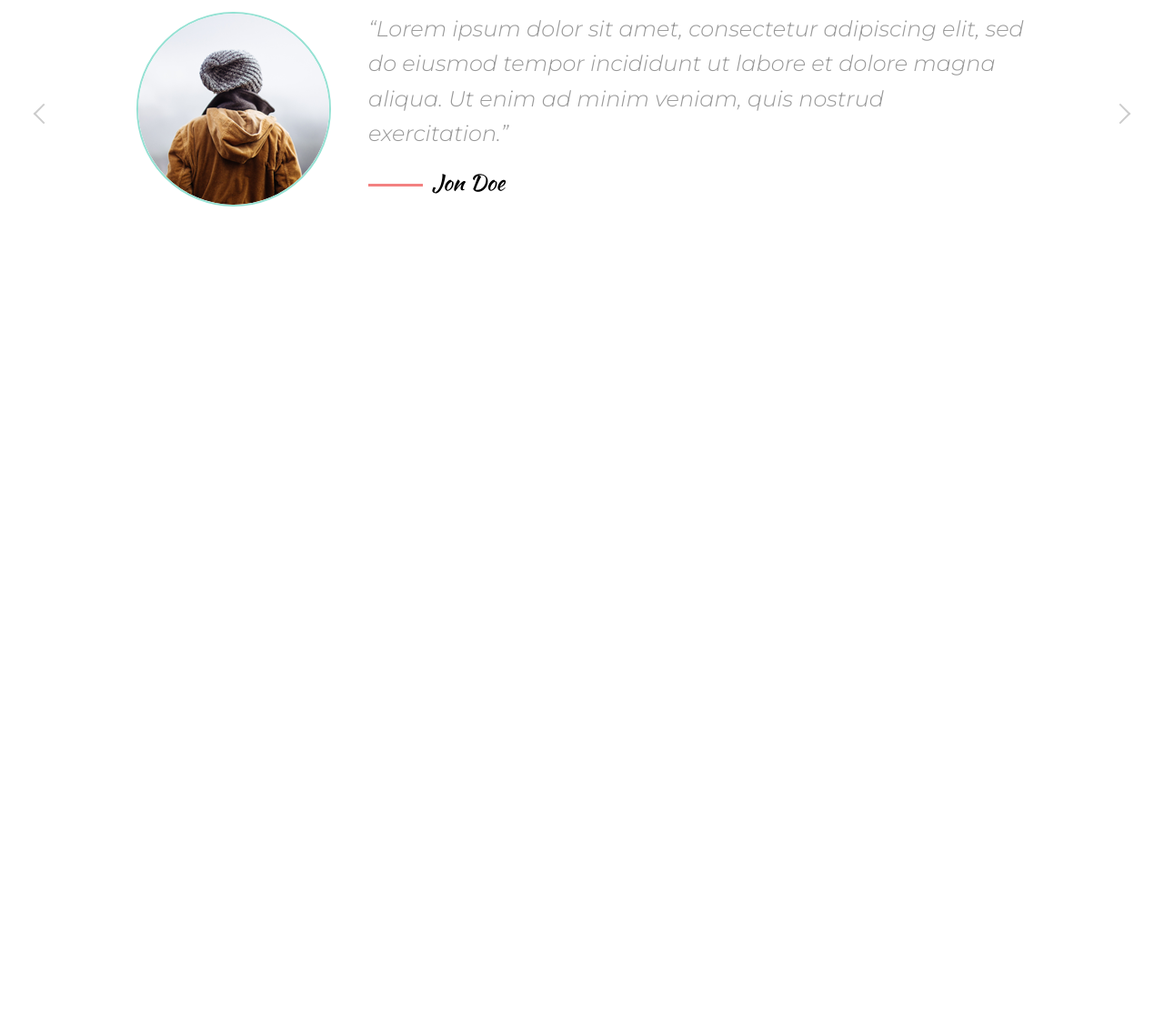
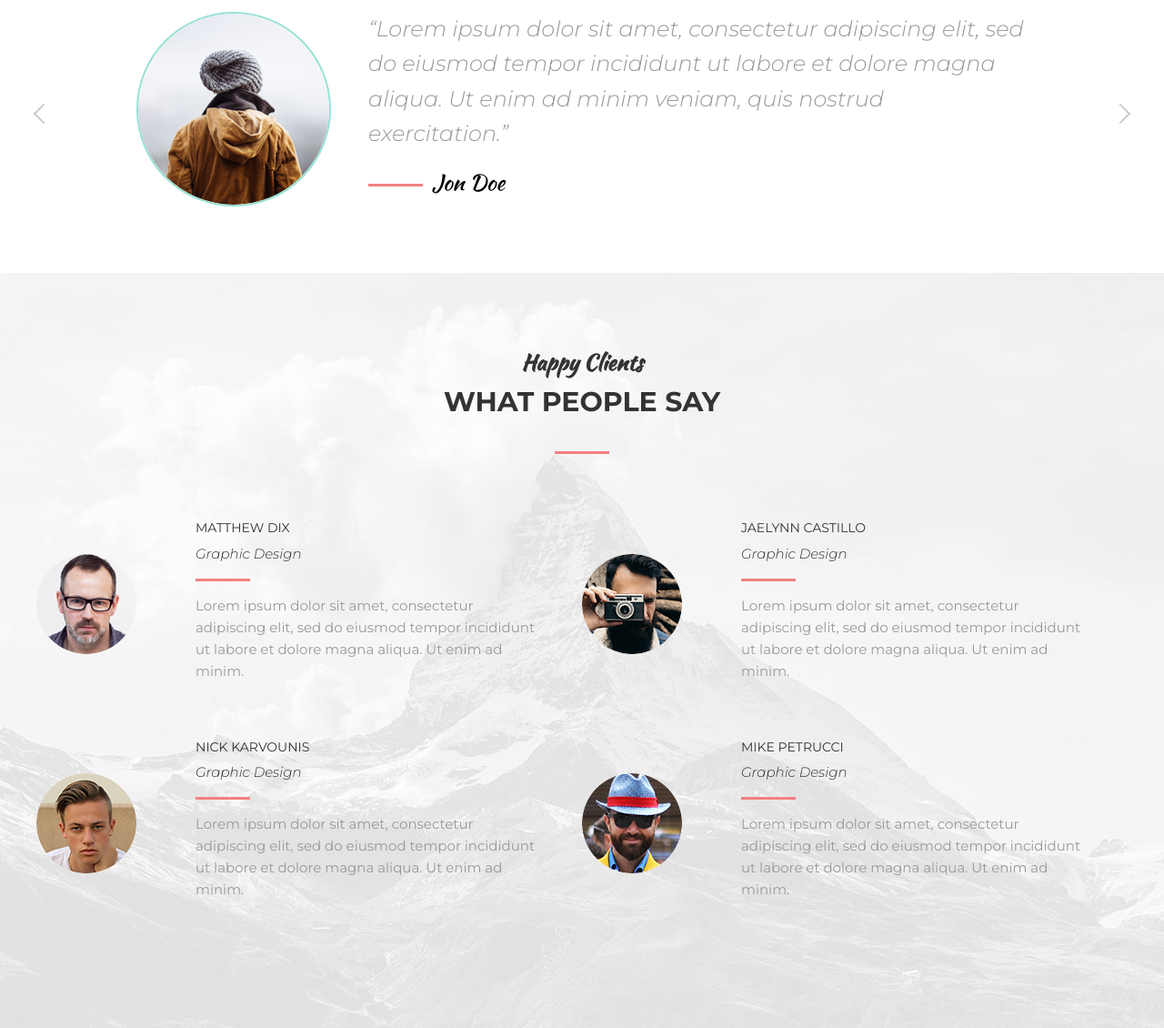
Before and after one commit to freejobers/Mogo, a plain HTML site: page index.html in a window 1280 px wide. Shown: the part 6668-7798 px from the top of the page at 91% size. Before the commit the page ends 6968 px from the top, so only its background shows below. Drawn offline with Linux system fonts and the light colour scheme.

Commit message:
add block clients

```diff
--- a/css/style.css
+++ b/css/style.css
@@ -226,6 +226,11 @@ hr {
 
 .section--gray {
     background-color: #f8f8f8;
+}
+
+.section--clients {
+    background: #f5f5f5 url("../img/clients/clients-bg.jpg") center no-repeat;
+    background-size: cover;
 }
 
 .section__header {
@@ -665,3 +670,56 @@ hr {
     font-weight: 300;
     font-style: italic;
 }
+
+/* clients */
+
+.clients {
+    display: flex;
+    flex-wrap: wrap;
+    margin-top: 70px;
+}
+
+.clients__item {
+    width: 50%;
+    padding: 0 45px 0 175px;
+    position: relative;
+    margin-bottom: 60px;
+}
+
+.clients__photo {
+    width: 110px;
+    height: 110px;
+    border-radius: 50%;
+    position: absolute;
+    top: 40px;
+    left: 0;
+    z-index: 1;
+}
+
+.clients__name {
+    margin-bottom: 5px;
+    font-size: 14px;
+    color: #333;
+    text-transform: uppercase;
+}
+
+.clients__prof {
+    font-size: 15px;
+    color: #333333;
+    font-style: italic;
+    font-weight: 30;
+}
+
+.clients__text {
+    font-size: 15px;
+    color: #999999;
+}
+
+.clients__text::before {
+    content: "";
+    display: block;
+    margin: 15px 0;
+    width: 60px;
+    height: 3px;
+    background-color: #f38181;
+}
--- a/index.html
+++ b/index.html
@@ -302,9 +302,9 @@
                         </div>
                     </div>
                     <div class="card__info">
-                            <div class="card__name">Christopher Campbell</div>
-                            <div class="card__prof">Branding/UX design</div>
-                        </div>
+                        <div class="card__name">Christopher Campbell</div>
+                        <div class="card__prof">Branding/UX design</div>
+                    </div>
                 </div>
                 <div class="card__item">
                     <div class="card__inner">
@@ -434,6 +434,56 @@
             </div>
         </div>
     </div>
+    <section class="section section--clients">
+        <div class="container">
+            <div class="section__header">
+                <h3 class="section__suptitle">Happy Clients</h3>
+                <h2 class="section__title">What people say</h2>
+            </div>
+            <div class="clients">
+                <div class="clients__item">
+                    <img class="clients__photo" src="img/clients/1.png" alt="">
+                    <div class="clients__content">
+                        <div class="clients__name">Matthew Dix</div>
+                        <div class="clients__prof">Graphic Design</div>
+                        <div class="clients__text">Lorem ipsum dolor sit amet, consectetur adipiscing elit, sed do
+                            eiusmod tempor incididunt ut labore et dolore magna aliqua. Ut enim ad minim.
+                        </div>
+                    </div>
+                </div>
+                <div class="clients__item">
+                    <img class="clients__photo" src="img/clients/2.png" alt="">
+                    <div class="clients__content">
+                        <div class="clients__name">Jaelynn Castillo</div>
+                        <div class="clients__prof">Graphic Design</div>
+                        <div class="clients__text">Lorem ipsum dolor sit amet, consectetur adipiscing elit, sed do
+                            eiusmod tempor incididunt ut labore et dolore magna aliqua. Ut enim ad minim.
+                        </div>
+                    </div>
+                </div>
+                <div class="clients__item">
+                    <img class="clients__photo" src="img/clients/3.png" alt="">
+                    <div class="clients__content">
+                        <div class="clients__name">Nick Karvounis</div>
+                        <div class="clients__prof">Graphic Design</div>
+                        <div class="clients__text">Lorem ipsum dolor sit amet, consectetur adipiscing elit, sed do
+                            eiusmod tempor incididunt ut labore et dolore magna aliqua. Ut enim ad minim.
+                        </div>
+                    </div>
+                </div>
+                <div class="clients__item">
+                    <img class="clients__photo" src="img/clients/4.png" alt="">
+                    <div class="clients__content">
+                        <div class="clients__name">Mike Petrucci</div>
+                        <div class="clients__prof">Graphic Design</div>
+                        <div class="clients__text">Lorem ipsum dolor sit amet, consectetur adipiscing elit, sed do
+                            eiusmod tempor incididunt ut labore et dolore magna aliqua. Ut enim ad minim.
+                        </div>
+                    </div>
+                </div>
+            </div>
+        </div>
+    </section>
 </body>
 
 </html>
```
Also changed, not shown: img/clients/1.png (added), img/clients/2.png (added), img/clients/3.png (added), img/clients/4.png (added), img/clients/clients-bg.jpg (added).
